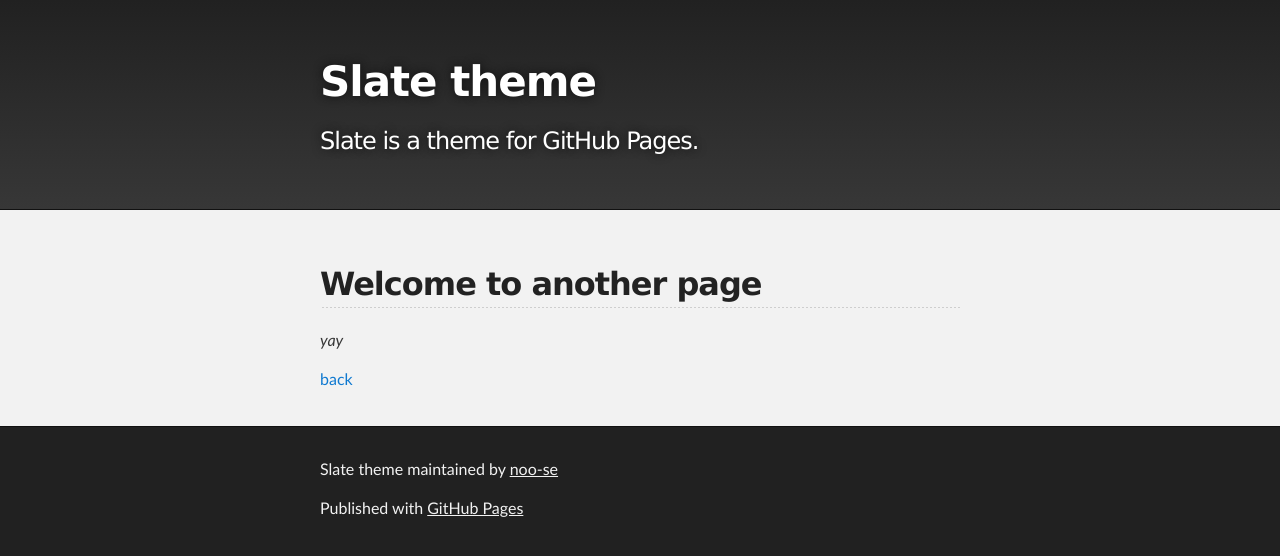
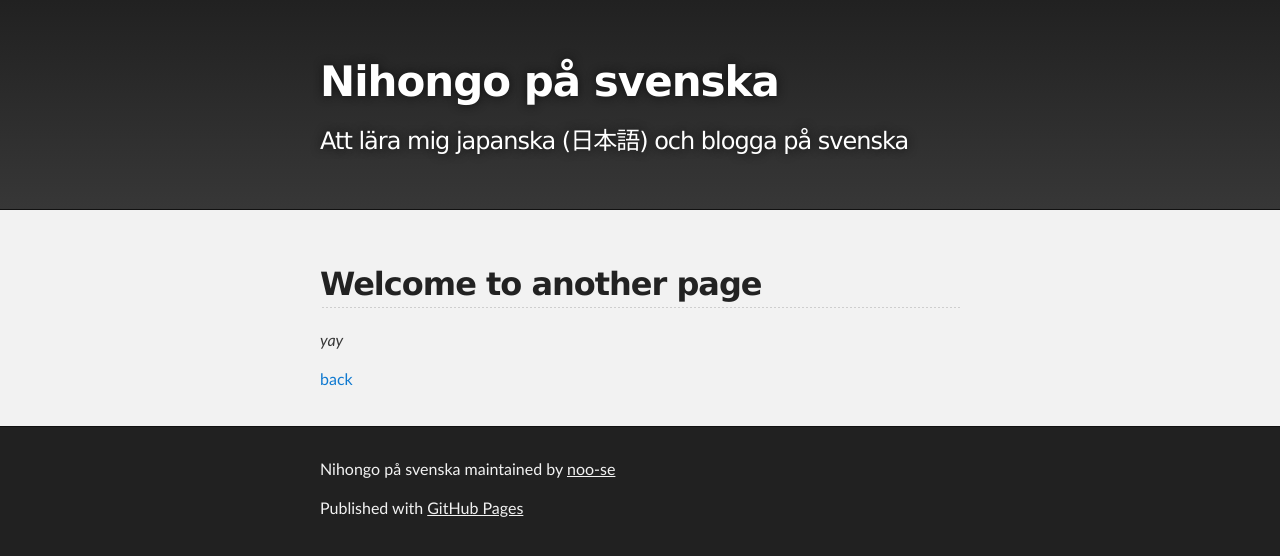
Before and after one commit to noo-se/language-blog, a Jekyll site: the page built from another-page.md, in a window 1280 px wide. Shown: the top 556 px of the page. Built offline with Jekyll 4.4.1, drawn with Linux system fonts in a browser that asks for light colours; our own code applies the rules of GitHub Pages for plain Markdown files.

Commit message:
Update _config.yml

```diff
--- a/_config.yml
+++ b/_config.yml
@@ -1,6 +1,6 @@
-title: Slate theme
-description: Slate is a theme for GitHub Pages.
-show_downloads: true
+title: Nihongo på svenska
+description: Att lära mig japanska (日本語) och blogga på svenska
+show_downloads: false
 google_analytics:
 #theme: jekyll-theme-slate
 remote_theme: pages-themes/slate@v0.2.0
```
